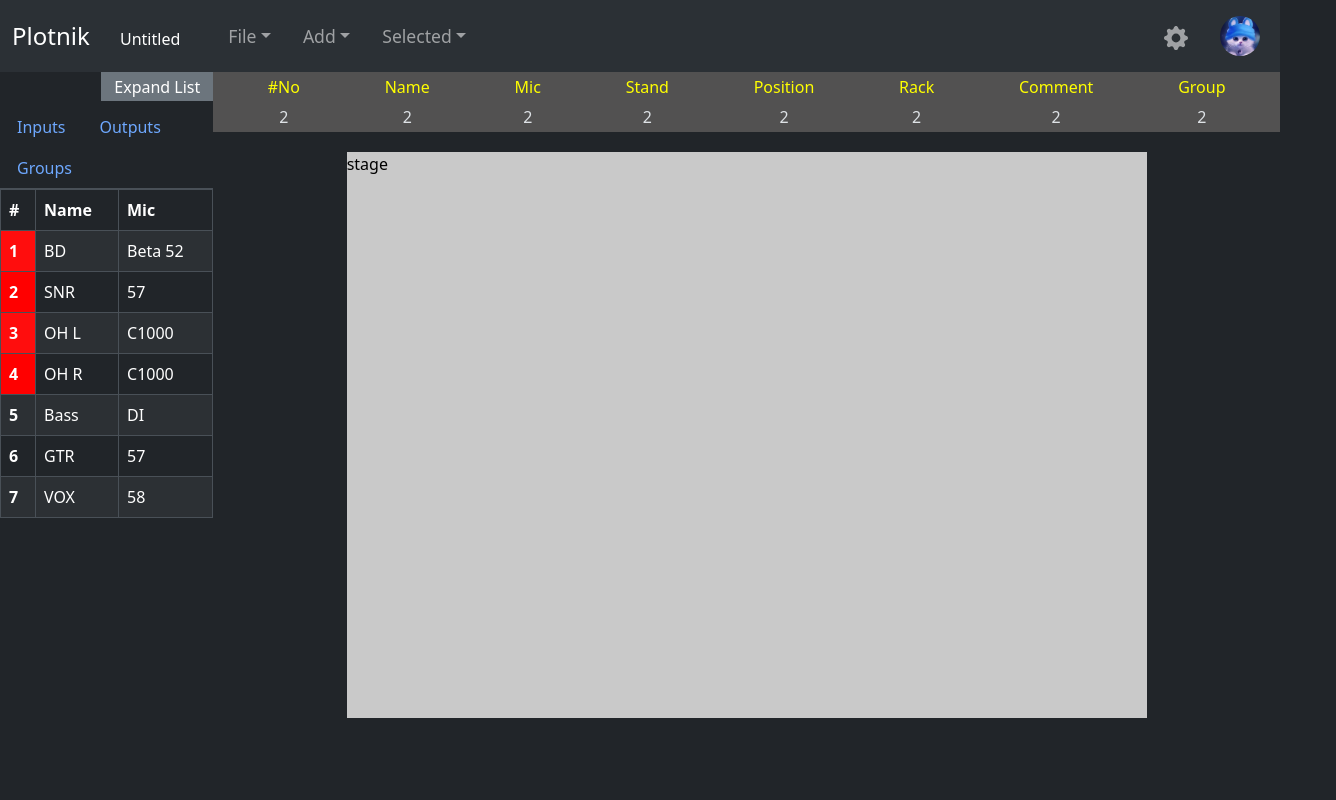
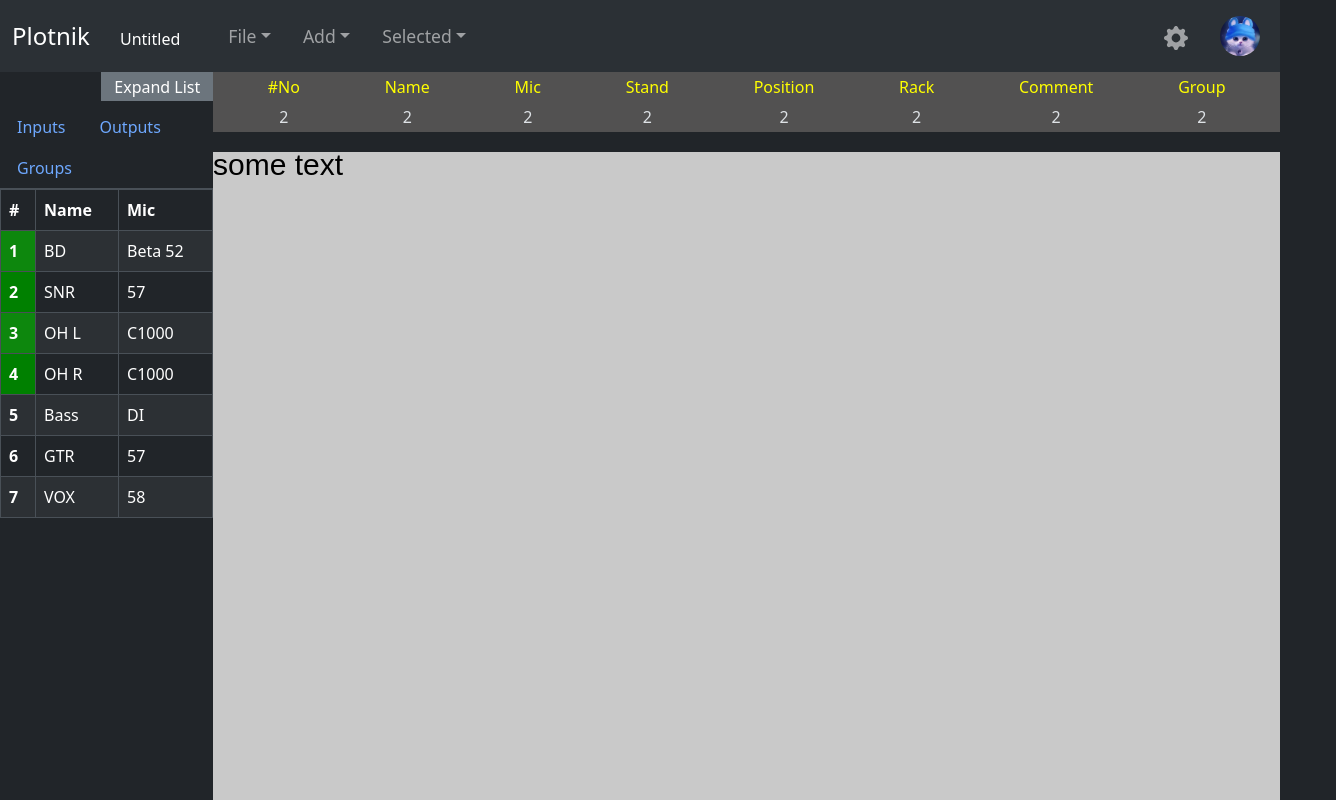
Before and after one commit to Ziv200/Plotnik, a React (Vite) app: page / in a window 1280 px wide. Shown: the top 800 px of the page, 1336 px wide, since content can reach past the window. Built offline with nearby package versions, Linux system fonts and the light colour scheme.

Commit message:
some stage mods

```diff
--- a/package.json
+++ b/package.json
@@ -11,10 +11,12 @@
   },
   "dependencies": {
     "bootstrap": "^5.3.0",
+    "konva": "^9.2.0",
     "react": "^18.2.0",
     "react-bootstrap": "^2.8.0",
     "react-dom": "^18.2.0",
-    "react-icons": "^4.10.1"
+    "react-icons": "^4.10.1",
+    "react-konva": "^18.2.10"
   },
   "devDependencies": {
     "@types/react": "^18.2.14",
--- a/src/assets/groups.js
+++ b/src/assets/groups.js
@@ -2,7 +2,7 @@ const groups = [
     {
         id:1,
         name:'Drums',
-        color:'red'
+        color:'green'
     }
 ]
 
--- a/src/components/InfoLine.jsx
+++ b/src/components/InfoLine.jsx
@@ -3,7 +3,7 @@ import './InfoLine.css'
 
 const InfoLine = () => {
   return (
-    <div class="infoline">
+    <div className="infoline">
         <div className='infobox'>
             <div className="info-key">#No</div>
             <div className="info-value">2</div>
--- a/src/components/Stage.css
+++ /dev/null
@@ -1,7 +0,0 @@
-#stage{
-    aspect-ratio: 1.414/1;
-    background-color: rgb(201, 201, 201);
-    max-width: 75%;
-    padding: 0;
-    color: black;
-}
--- a/src/components/Stage.jsx
+++ /dev/null
@@ -1,12 +0,0 @@
-//css
-import './Stage.css';
-
-const Stage = () => {
-  return (
-    <div id='stage'>
-        stage
-    </div>
-  )
-}
-
-export default Stage
--- /dev/null
+++ b/src/components/StageComp.css
@@ -0,0 +1,7 @@
+#stagewrap{
+    background-color: rgb(201, 201, 201);
+    padding: 0;
+    /* 95 dpi landscape a4 */
+    width: 1123px;
+    height: 794px;
+}
--- /dev/null
+++ b/src/components/StageComp.jsx
@@ -0,0 +1,23 @@
+//imports
+import { Stage, Layer, Text } from 'react-konva';
+import { useState, useEffect } from 'react';
+import Button from 'react-bootstrap/Button';
+//css
+import './StageComp.css';
+
+const StageComp = () => {
+
+  return (
+    <div id='stagewrap'>
+      <Stage width={1123} height={794}>
+        <Layer>
+          <Text text='some text' fontSize={30} draggable/>
+        </Layer>
+      </Stage>
+
+      <Button onClick={() => Stage.clear()}>il</Button>
+    </div>
+  )
+}
+
+export default StageComp
--- a/src/pages/Edit.jsx
+++ b/src/pages/Edit.jsx
@@ -2,9 +2,10 @@ import { Container, Row,Col } from 'react-bootstrap';
 import Topbar from '../components/Topbar';
 import Sidebar from '../components/Sidebar';
 import InfoLine from '../components/InfoLine';
-import Stage from '../components/Stage';
+import Stage from '../components/StageComp';
 //css
 import './Edit.css';
+import StageComp from '../components/StageComp';
 
 
 const Edit = () => {
@@ -18,7 +19,7 @@ const Edit = () => {
         </Col>
         <Col sm={9} xl={10} id="main-edit">
           <Row id="infoline"><InfoLine/></Row>
-          <Row id="canvas"><Stage/></Row>
+          <Row id="canvas"><StageComp/></Row>
         </Col>
       </Row>
     </Container>
```
Also changed, not shown: src/pages/Edit.css (line endings or trailing spaces), 1 other file (tests, documents, lock files or other folders).
